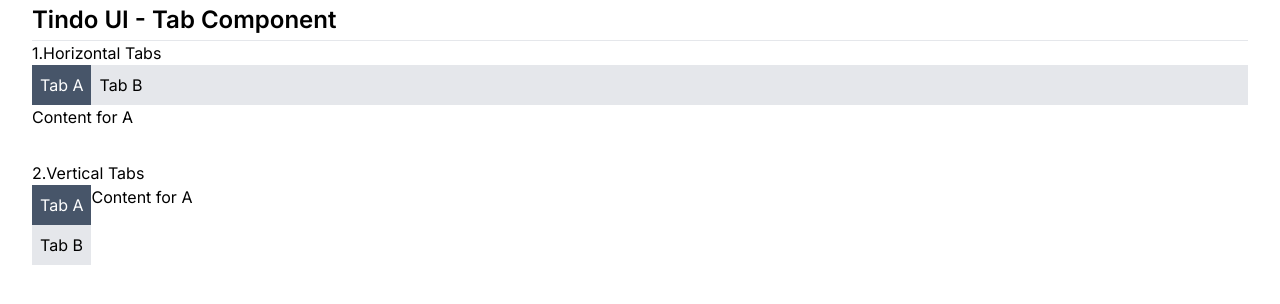
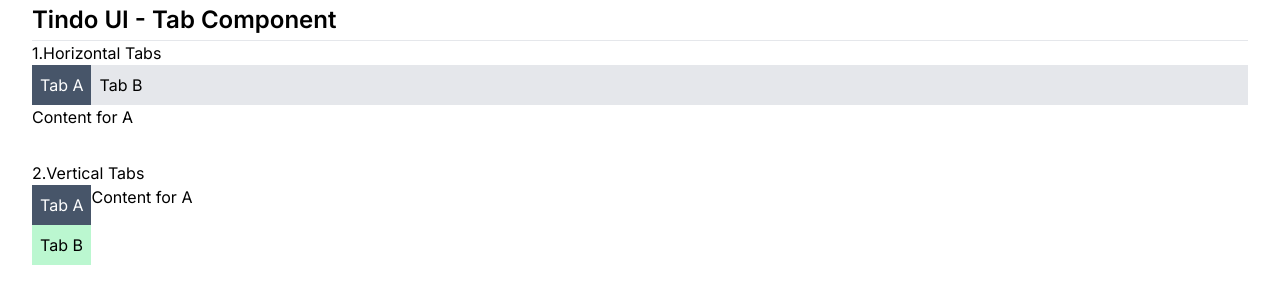
Before and after one commit to MahmoudKafrawy/tindo-task, a Next.js app: page / in a window 1280 px wide. Shown: the top 304 px of the page. Built offline with nearby package versions, Linux system fonts and the light colour scheme.

Commit message:
add cva , extract interfaces for septate file

```diff
--- a/app/page.tsx
+++ b/app/page.tsx
@@ -1,18 +1,5 @@
 "use client";
-
 import { Tabs } from "@/components/ui/tabs";
-const tabsConfig = [
-  {
-    label: "Tab1",
-    content: "Content Panel 1",
-    icon: "😍",
-  },
-  {
-    label: "Tab2",
-    content: "Content Panel 2",
-    icon: "🤓",
-  },
-];
 
 export default function Home() {
   return (
@@ -20,7 +7,7 @@ export default function Home() {
       <div>
         <h1>1.Horizontal Tabs</h1>
         <Tabs defaultValue="A">
-          <Tabs.TabsPanel className="bg-gray-200 h-10 flex  items-center">
+          <Tabs.TabsPanel className="bg-gray-200 h-10 flex items-center">
             <Tabs.Trigger value="A">Tab A</Tabs.Trigger>
             <Tabs.Trigger value="B"> Tab B</Tabs.Trigger>
           </Tabs.TabsPanel>
@@ -30,8 +17,8 @@ export default function Home() {
       </div>
       <div>
         <h1>2.Vertical Tabs</h1>
-        <Tabs className="flex" defaultValue="A">
-          <Tabs.TabsPanel className="bg-gray-200 h-full flex-col  items-center">
+        <Tabs defaultValue="A" variant="vertical">
+          <Tabs.TabsPanel className="bg-green-200 ">
             <Tabs.Trigger value="A">Tab A</Tabs.Trigger>
             <Tabs.Trigger value="B"> Tab B</Tabs.Trigger>
           </Tabs.TabsPanel>
--- a/components/ui/tabs.tsx
+++ b/components/ui/tabs.tsx
@@ -1,4 +1,6 @@
 import { cn } from "@/lib/utils";
+import { ITabsContent, ITabsPanelProps, ITabsProps, ITrigger } from "@/types/interfaces";
+import { cva } from "class-variance-authority";
 import { createContext, useContext, useState } from "react";
 
 const TabContext = createContext({
@@ -6,44 +8,49 @@ const TabContext = createContext({
   setActiveTab: (value: string) => {},
 });
 
-const Tabs = ({
-  children,
-  className,
-  defaultValue,
-}: {
-  children: React.ReactNode;
-  className?: string;
-  defaultValue: string;
-}) => {
+export const tabsVariants = cva("", {
+  variants: {
+    variant: {
+      default: "",
+      vertical: "flex",
+    },
+  },
+  defaultVariants: {
+    variant: "default",
+  },
+});
+
+const Tabs = ({ children, className, defaultValue, variant }: ITabsProps) => {
   const [activeTab, setActiveTab] = useState<string>(defaultValue);
+
   return (
     <TabContext.Provider value={{ activeTab, setActiveTab }}>
-      <div className={cn(className)}>{children}</div>
+      <div className={cn(tabsVariants({ variant, className }))}>{children}</div>
     </TabContext.Provider>
   );
 };
 
-const TabsPanel = ({ children, className }: { children: React.ReactNode; className?: string }) => {
-  return <div className={cn(className)}>{children}</div>;
+const TabsPanel = ({ children, className }: ITabsPanelProps) => {
+  return (
+    <div role="tablist" className={cn("h-full", className)}>
+      {children}
+    </div>
+  );
 };
 
-const TabsContent = ({ children, value }: { children: React.ReactNode; value: string }) => {
-  const { activeTab } = useContext(TabContext);
-  if (activeTab == value) return <div data-selected="selected">{children}</div>;
-  return null;
-};
-
-const Trigger = ({ children, className, value }: { children: React.ReactNode; className?: string; value: string }) => {
+const Trigger = ({ children, className, value }: ITrigger) => {
   const { activeTab, setActiveTab } = useContext(TabContext);
 
   return (
     <button
       role="tab"
-      data-state={activeTab === value ? "active" : undefined}
+      aria-controls={`tabpanel-${value}`}
+      data-state={activeTab === value ? "true" : undefined}
       className={cn(
-        "hover:bg-slate-500 cursor-pointer hover:text-white h-full flex items-center p-2 data-[state=active]:bg-slate-600 data-[state=active]:text-white",
+        "hover:bg-slate-500 cursor-pointer hover:text-white h-full flex items-center p-2 data-[state=true]:bg-slate-600 data-[state=true]:text-white",
         className
       )}
+      onKeyDown={() => console.log(value)}
       onClick={() => setActiveTab(value)}
     >
       {children}
@@ -51,6 +58,13 @@ const Trigger = ({ children, className, value }: { children: React.ReactNode; cl
   );
 };
 
+const TabsContent = ({ children, value }: ITabsContent) => {
+  const { activeTab } = useContext(TabContext);
+
+  if (activeTab == value) return <div data-selected="selected">{children}</div>;
+  return null;
+};
+
 Tabs.TabsPanel = TabsPanel;
 Tabs.TabsContent = TabsContent;
 Tabs.Trigger = Trigger;
--- a/package.json
+++ b/package.json
@@ -9,6 +9,7 @@
     "lint": "next lint"
   },
   "dependencies": {
+    "class-variance-authority": "^0.7.0",
     "clsx": "^2.0.0",
     "next": "14.0.1",
     "react": "^18",
--- /dev/null
+++ b/types/interfaces.ts
@@ -0,0 +1,24 @@
+import { tabsVariants } from "@/components/ui/tabs";
+import { VariantProps } from "class-variance-authority";
+
+export interface ITabsProps extends VariantProps<typeof tabsVariants> {
+  children: React.ReactNode;
+  className?: string;
+  defaultValue: string;
+}
+
+export interface ITabsPanelProps {
+  children: React.ReactNode;
+  className?: string;
+}
+
+export interface ITabsContent {
+  children: React.ReactNode;
+  value: string;
+}
+
+export interface ITrigger {
+  children: React.ReactNode;
+  className?: string;
+  value: string;
+}
```
Also changed, not shown: 2 other files (tests, documents, lock files or other folders).
